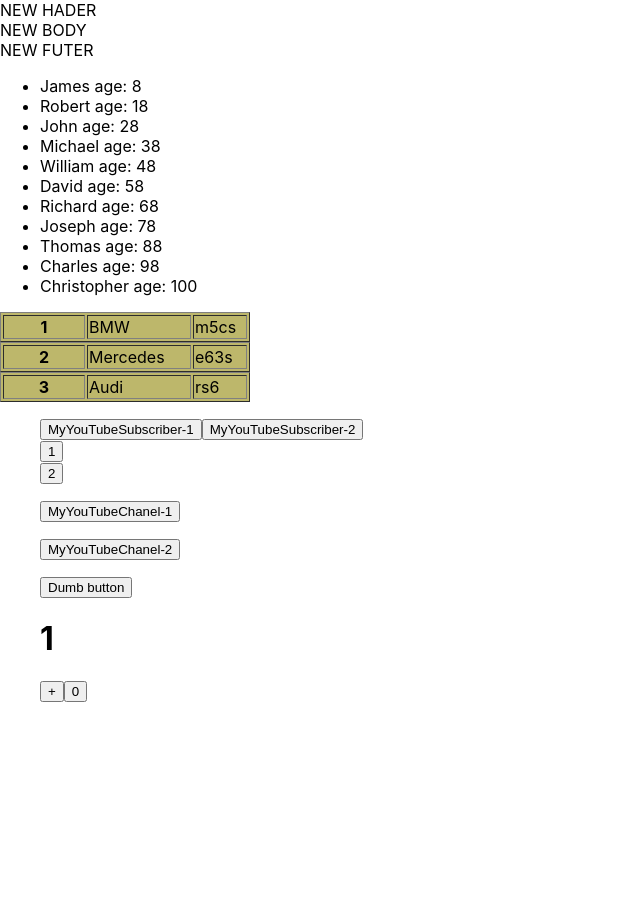
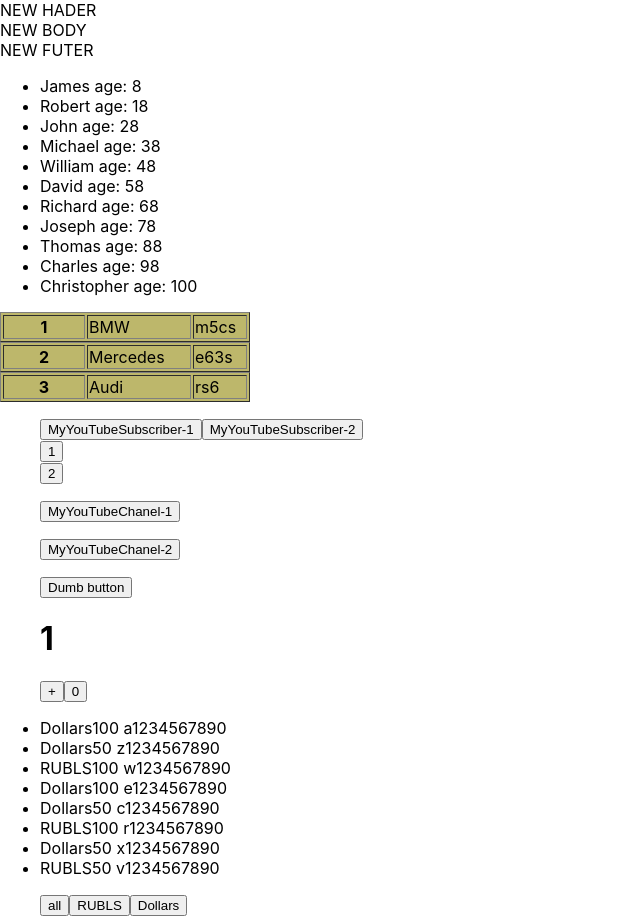
Before and after one commit to ALbirdEX/microtasks, a React (Create React App) app: page / in a window 1280 px wide. Shown: the whole page, without its empty margins (0-640 px from the left). Before the commit the page ends 800 px from the top, so only its background shows below. Built offline with nearby package versions, Linux system fonts and the light colour scheme.

Commit message:
add FilterComponents.tsx
worked out the components

```diff
--- a/src/App.tsx
+++ b/src/App.tsx
@@ -3,12 +3,13 @@
 import {Header} from "./site/Header";
 import {Body} from "./site/Body";
 import {Futer} from "./site/Futer";
-import {NewComponents} from "./components/NewComponents";
+import {MapComponents} from "./components/MapComponents";
 import {students, topCars} from "./database";
 import {CarsTab} from "./components/CarsTab";
 import {Button} from "./components/Button";
 import {UniversalButton} from "./components/UniversalButton";
 import {Hook} from "./Hook";
+import {FilterComponents} from "./components/filter/FilterComponents";
 
 
 function App() {
@@ -29,13 +30,14 @@
             <Header title={"NEW HADER"}/>
             <Body titleForBody={"NEW BODY"}/>
             <Futer titleForFuter={"NEW FUTER"}/>
-            <NewComponents students={students}/>
+            <MapComponents students={students}/>
             <CarsTab topCars={topCars}/>
             <Button/>
             <UniversalButton name={"MyYouTubeChanel-1"} callBack={() => Button1Foo('Sanay', 21, "live in Minsk")}/>
             <UniversalButton name={"MyYouTubeChanel-2"} callBack={() => Button2Foo("Petr", 32)}/>
             <UniversalButton name={"Dumb button"} callBack={Button3Foo}/>
             <Hook/>
+            <FilterComponents/>
         </>
     );
 }
--- a/src/components/NewComponents.tsx
+++ b/src/components/MapComponents.tsx
@@ -12,7 +12,7 @@
 }
 
 
-export const NewComponents = (props: NewComponentsType) => {
+export const MapComponents = (props: NewComponentsType) => {
     return (
         <ul>
             <>{props.students.map((objFromStudentArr, index) => {
--- /dev/null
+++ b/src/components/filter/FilterComponents.tsx
@@ -0,0 +1,54 @@
+import React, {useState} from 'react';
+
+type FilterType = "all" | "Dollars" | "RUBLS"
+
+export const FilterComponents = () => {
+
+    const [money, setMoney] = useState([
+        {banknots: 'Dollars', value: 100, number: ' a1234567890'},
+        {banknots: 'Dollars', value: 50, number: ' z1234567890'},
+        {banknots: 'RUBLS', value: 100, number: ' w1234567890'},
+        {banknots: 'Dollars', value: 100, number: ' e1234567890'},
+        {banknots: 'Dollars', value: 50, number: ' c1234567890'},
+        {banknots: 'RUBLS', value: 100, number: ' r1234567890'},
+        {banknots: 'Dollars', value: 50, number: ' x1234567890'},
+        {banknots: 'RUBLS', value: 50, number: ' v1234567890'},
+    ])
+
+    const [filter, setFilter] = useState<FilterType>("all")
+
+    let currentMoney = money;
+    if (filter === "Dollars") {
+        currentMoney = money.filter((filterdMoney) => filterdMoney.banknots === 'Dollars')
+    }
+    if (filter === "RUBLS") {
+        currentMoney = money.filter((filterdMoney) => filterdMoney.banknots === 'RUBLS')
+    }
+
+    const onClickHandler = (nameButton: FilterType) => {
+        setFilter(nameButton)
+    }
+
+    return (
+        //<NewComponent currentMoney={currentMoney}/>
+        <>
+            <ul>
+                {currentMoney.map((objFromMonneyArr, index) => {
+
+                    return (
+                        <li key={index}>
+                            <span>{objFromMonneyArr.banknots}</span>
+                            <span>{objFromMonneyArr.value}</span>
+                            <span>{objFromMonneyArr.number}</span>
+                        </li>
+                    )
+                })}
+            </ul>
+            <div style={{marginLeft: '40px'}}>
+                <button onClick={() => onClickHandler("all")}>all</button>
+                <button onClick={() => onClickHandler("RUBLS")}>RUBLS</button>
+                <button onClick={() => onClickHandler("Dollars")}>Dollars</button>
+            </div>
+        </>
+    );
+};
```
